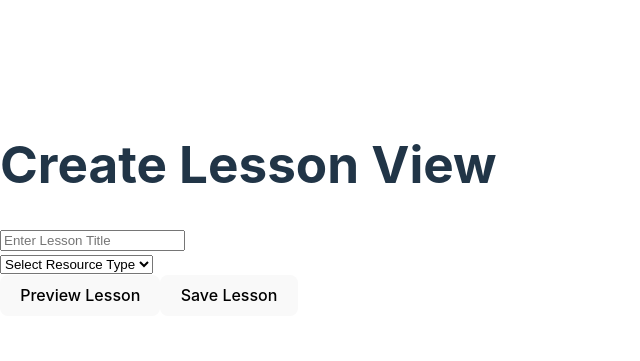
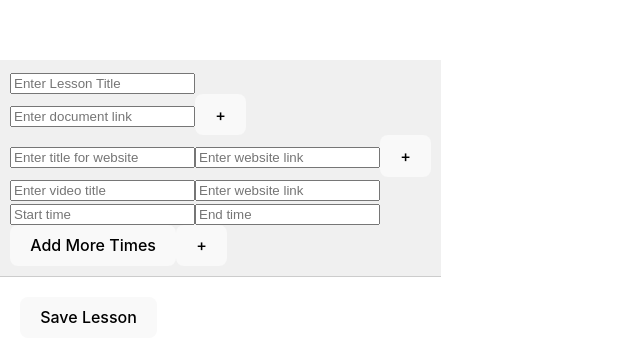
Before and after one commit to WMCS50/LessonPlans, a React (Vite) app in the folder LessonPlansFE/: page /create in a window 1280 px wide. Shown: the part 191-552 px from the top of the page, without its empty margins (0-640 px from the left). Built offline with nearby package versions, Linux system fonts and the light colour scheme.

Commit message:
snapshot prior to dnd-kit
snapshot prior to transition from react-beautiful-dnd to react-dnd-kit

```diff
--- a/LessonPlansFE/db.json
+++ b/LessonPlansFE/db.json
@@ -99,6 +99,133 @@
         }
       ],
       "id": 5
+    },
+    {
+      "title": "title 2",
+      "resources": [
+        {
+          "type": "document",
+          "link": "link2",
+          "title": "TestTitletillmadedynamic",
+          "start_page": 1,
+          "end_page": 2
+        },
+        {
+          "type": "website",
+          "title": "webby",
+          "link": "wwww.herereere"
+        },
+        {
+          "type": "video",
+          "title": "sdfs",
+          "link": "sdfsfs",
+          "times": [
+            {
+              "start": "1",
+              "end": "2"
+            },
+            {
+              "start": "2",
+              "end": "3"
+            }
+          ]
+        }
+      ],
+      "id": 6
+    },
+    {
+      "title": "etertert",
+      "resources": [
+        {
+          "type": "document",
+          "link": "werw",
+          "title": "TestTitletillmadedynamic",
+          "start_page": 1,
+          "end_page": 2
+        },
+        {
+          "type": "website",
+          "title": "ertewt",
+          "link": "ertewrt"
+        }
+      ],
+      "id": 7
+    },
+    {
+      "title": "etertert",
+      "resources": [
+        {
+          "type": "document",
+          "link": "werw",
+          "title": "TestTitletillmadedynamic",
+          "start_page": 1,
+          "end_page": 2
+        },
+        {
+          "type": "website",
+          "title": "ertewt",
+          "link": "ertewrt"
+        },
+        {
+          "type": "website",
+          "title": "dfdsf",
+          "link": "sdfsdf"
+        }
+      ],
+      "id": 8
+    },
+    {
+      "title": "dddd",
+      "resources": [
+        {
+          "type": "document",
+          "link": "dddd",
+          "title": "TestTitletillmadedynamic",
+          "start_page": 1,
+          "end_page": 2
+        },
+        {
+          "type": "document",
+          "link": "dddd",
+          "title": "TestTitletillmadedynamic",
+          "start_page": 1,
+          "end_page": 2
+        },
+        {
+          "type": "document",
+          "link": "dddddd",
+          "title": "TestTitletillmadedynamic",
+          "start_page": 1,
+          "end_page": 2
+        }
+      ],
+      "id": 9
+    },
+    {
+      "title": "qqq",
+      "resources": [
+        {
+          "type": "document",
+          "link": "qqq",
+          "title": "TestTitletillmadedynamic",
+          "start_page": 1,
+          "end_page": 2,
+          "id": "4aa11326-60e2-4fbd-b2f8-af00e559d5f7"
+        },
+        {
+          "type": "website",
+          "title": "qqq",
+          "link": "qqq",
+          "id": "a7ce9676-bd8f-43c2-b193-5ccba52f89f8"
+        },
+        {
+          "type": "website",
+          "title": "qqqq",
+          "link": "qqqq",
+          "id": "a8cb7881-3021-4c4b-8572-4461c1ec667c"
+        }
+      ],
+      "id": 10
     }
   ],
   "resources": [
--- a/LessonPlansFE/package.json
+++ b/LessonPlansFE/package.json
@@ -12,12 +12,15 @@
     "serverDev": "json-server --watch db.json --middlewares ./authMiddleware.cjs -p 3001"
   },
   "dependencies": {
+    "@dnd-kit/core": "^6.1.0",
+    "@dnd-kit/sortable": "^8.0.0",
     "@reduxjs/toolkit": "^2.2.4",
     "axios": "^1.6.8",
     "react": "^18.2.0",
     "react-dom": "^18.2.0",
     "react-redux": "^9.1.2",
-    "react-router-dom": "^6.23.0"
+    "react-router-dom": "^6.23.0",
+    "uuid": "^9.0.1"
   },
   "devDependencies": {
     "@types/react": "^18.2.66",
--- a/LessonPlansFE/src/components/AddResource.jsx
+++ b/LessonPlansFE/src/components/AddResource.jsx
@@ -1,3 +1,20 @@
+import AddDocument from './AddDocument'
+import AddWebsite from './AddWebsite'
+import AddVideo from './AddVideo'
+
+const AddResource = ({ onAddResource }) => { // eslint-disable-line react/prop-types
+  return (
+    <div className='resource-toolbar'>
+      <AddDocument onAddResource={onAddResource} />
+      <AddWebsite onAddResource={onAddResource} />
+      <AddVideo onAddResource={onAddResource} />
+    </div>
+  )
+}
+
+export default AddResource
+
+/*
 import { useState } from 'react'
 import AddDocument from './AddDocument'
 import AddWebsite from './AddWebsite'
@@ -22,3 +39,4 @@ const AddResource = ({ onAddResource }) => { // eslint-disable-line react/prop-t
 }
 
 export default AddResource
+*/
--- /dev/null
+++ b/LessonPlansFE/src/components/LessonCreateView.css
@@ -0,0 +1,21 @@
+.lesson-create-view {
+  display: flex;
+  flex-direction: column;
+}
+
+.toolbar {
+  padding: 10px;
+  background-color: #f0f0f0;
+  border-bottom: 1px solid #ccc;
+}
+
+.resource-display {
+  padding: 20px;
+  background-color: #fff;
+}
+
+.resource-item {
+  border: 1px solid #ddd;
+  margin-top: 10px;
+  padding: 10px;
+}
--- a/LessonPlansFE/src/components/LessonCreateView.jsx
+++ b/LessonPlansFE/src/components/LessonCreateView.jsx
@@ -1,57 +1,73 @@
 import { useState } from 'react'
+import axios from 'axios'
 import AddResource from './AddResource'
-import { useDispatch } from 'react-redux'
-import { useNavigate } from 'react-router-dom'
-import { setPreviewLesson } from '../features/lessons/lessonPreviewSlice'
-import axios from 'axios'
+import { v4 as uuidv4 } from 'uuid'
+import './LessonCreateView.css'
 
   const LessonCreateView = () => {
+  const [resources, setResources] = useState([])
   const [lessonTitle, setLessonTitle] = useState('')
-  const [resources, setResources] = useState([])
-  const dispatch = useDispatch()
-  const navigate = useNavigate()
 
   const handleAddResource = (newResource) => {
-    setResources([...resources, newResource])
+    const resourceWithId = { ...newResource, id: uuidv4() }
+    setResources([...resources, resourceWithId])
+    console.log('new resource added', resourceWithId)
   }
 
   const handleSaveLesson = async () => {
+    if (!lessonTitle || resources.length === 0) {
+      alert('Please add a title and at least one resource before saving')
+      return
+    }
     try {
       const response = await axios.post('http://localhost:3001/lessons', {
         title: lessonTitle,
         resources: resources
       })
       console.log('lesson saved', response.data)
+      alert('Lesson saved')
     } catch (error) {
-      console.error('Error saving the lesson', error)
+      console.error('Error in saving lesson', error)
+      alert('Lesson did not save')
     }
   }
 
-  const handleSavePreview = () => {
-    const lessonData = {
-      title: lessonTitle,
-      content: 'some content here' //to fill out later
-    }
-    dispatch(setPreviewLesson(lessonData))
+  const handleDeleteResource = (resourceId) => {
+    const updatedResources = resources.filter(resource => resource.id !== resourceId)
+    setResources(updatedResources)
+    alert('Resource deleted')
   }
 
-  const handlePreview = () => {
-    handleSavePreview()
-    navigate('/lesson-preview')
-  }
+  console.log('current state of resources', resources)
 
   return (
-    <div>
-      <h1>Create Lesson View</h1>
+    <div className='lesson-create-view'>
+      <div className='toolbar'>
         <input
           type='text'
           placeholder='Enter Lesson Title'
           value={lessonTitle}
           onChange={(e) => setLessonTitle(e.target.value)}
         />
-      <AddResource onAddResource={handleAddResource}/>
-      <button onClick={handlePreview}>Preview Lesson</button>
-      <button onClick={handleSaveLesson}>Save Lesson</button>
+        <AddResource onAddResource={handleAddResource} />
+      </div>
+
+      <div className='resource-display'>
+        {resources.map((resource, index) => (
+          <div key={resource.id} className='resource-item'>
+            <p>Type: {resource.type}</p>
+            <p>Link: {resource.link}</p>
+            {resource.times && resource.times.map((time, idx) => (
+              <div key={idx}>
+                <p>Start Time: {time.start}</p>
+                <p>End Time: {time.end}</p>
+              </div>
+            ))}
+            <button onClick={() => handleDeleteResource(resource.id)}>Delete</button>
+          </div>
+        ))}
+        <button className='save-lesson-button' onClick={handleSaveLesson}>Save Lesson</button>
+      </div>
     </div>
   )
 }
@@ -60,59 +76,104 @@ export default LessonCreateView
 
 /*
 import { useState } from 'react'
+import axios from 'axios'
 import AddResource from './AddResource'
-import { useDispatch } from 'react-redux'
-import { useNavigate } from 'react-router-dom'
-import { setPreviewLesson } from '../features/lessons/lessonPreviewSlice'
-import axios from 'axios'
+import { DragDropContext, Droppable, Draggable } from 'react-beautiful-dnd'
+import { v4 as uuidv4 } from 'uuid'
+import './LessonCreateView.css'
 
 const LessonCreateView = () => {
+  const [resources, setResources] = useState([])
   const [lessonTitle, setLessonTitle] = useState('')
-  const [resources, setResources] = useState([])
-  const dispatch = useDispatch()
-  const navigate = useNavigate()
 
   const handleAddResource = (newResource) => {
-    setResources([...resources, newResource])
+    const resourceWithId = { ...newResource, id: uuidv4() }
+    setResources([...resources, resourceWithId])
+    console.log('new resource added', resourceWithId)
   }
 
   const handleSaveLesson = async () => {
+    if (!lessonTitle || resources.length === 0) {
+      alert('Please add a title and at least one resource before saving')
+      return
+    }
     try {
       const response = await axios.post('http://localhost:3001/lessons', {
         title: lessonTitle,
         resources: resources
       })
       console.log('lesson saved', response.data)
+      alert('Lesson saved')
     } catch (error) {
-      console.error('Error saving the lesson', error)
+      console.error('Error in saving lesson', error)
+      alert('Lesson did not save')
     }
   }
 
-  const handleSavePreview = () => {
-    const lessonData = {
-      title: lessonTitle,
-      content: 'some content here' //to fill out later
-    }
-    dispatch(setPreviewLesson(lessonData))
+  const handleDeleteResource = (resourceId) => {
+    const updatedResources = resources.filter(resource => resource.id !== resourceId)
+    setResources(updatedResources)
+    alert('Resource deleted')
   }
 
-  const handlePreview = () => {
-    handleSavePreview()
-    navigate('/lesson-preview')
+  const onDragEnd = (result) => {
+    if (!result.destination) return
+
+    const items = Array.from(resources)
+    const [reorderedItem] = items.splice(result.source.index, 1)
+    items.splice(result.destination.index, 0, reorderedItem)
+
+    setResources(items)
   }
 
+  console.log('current state of resources', resources)
+
   return (
-    <div>
-      <h1>Create Lesson View</h1>
+    <div className='lesson-create-view'>
+      <div className='toolbar'>
         <input
           type='text'
           placeholder='Enter Lesson Title'
           value={lessonTitle}
           onChange={(e) => setLessonTitle(e.target.value)}
         />
-      <AddResource onAddResource={handleAddResource}/>
-      <button onClick={handlePreview}>Preview Lesson</button>
-      <button onClick={handleSaveLesson}>Save Lesson</button>
+        <AddResource onAddResource={handleAddResource} />
+      </div>
+
+      <DragDropContext onDragEnd={onDragEnd}>
+        <Droppable droppableId='resources'>
+          {(provided) => (
+            <div className='resource-display'
+              {...provided.droppableProps} ref={provided.innerRef}>
+                {resources.map((resource, index) => (
+                  <Draggable key={resource.id} draggableId={`resource-${resource.id}`} index={index}>
+                    {(provided) => (
+                      <div
+                        className='resource-item'
+                        ref={provided.innerRef}
+                        {...provided.draggableProps}
+                        {...provided.dragHandleProps}
+                      >
+                        <p>Type: {resource.type}</p>
+                        <p>Link: {resource.link}</p>
+                        {resource.times && resource.times.map((time, idx) => (
+                          <div key={idx}>
+                            <p>Start Time: {time.start}</p>
+                            <p>End Time: {time.end}</p>
+                          </div>
+                        ))}
+                        <button onClick={() => handleDeleteResource(resource.id)}>Delete</button>
+                      </div>
+                  )}
+                  </Draggable>
+                ))}
+              {provided.placeholder}
+            </div>
+          )}
+        </Droppable>
+      </DragDropContext>
+
+      <button className='save-lesson-button' onClick={handleSaveLesson}>Save Lesson</button>
     </div>
   )
 }
```
Also changed, not shown: 1 other file (tests, documents, lock files or other folders). Lines whose indentation alone changed are shown as unchanged.
